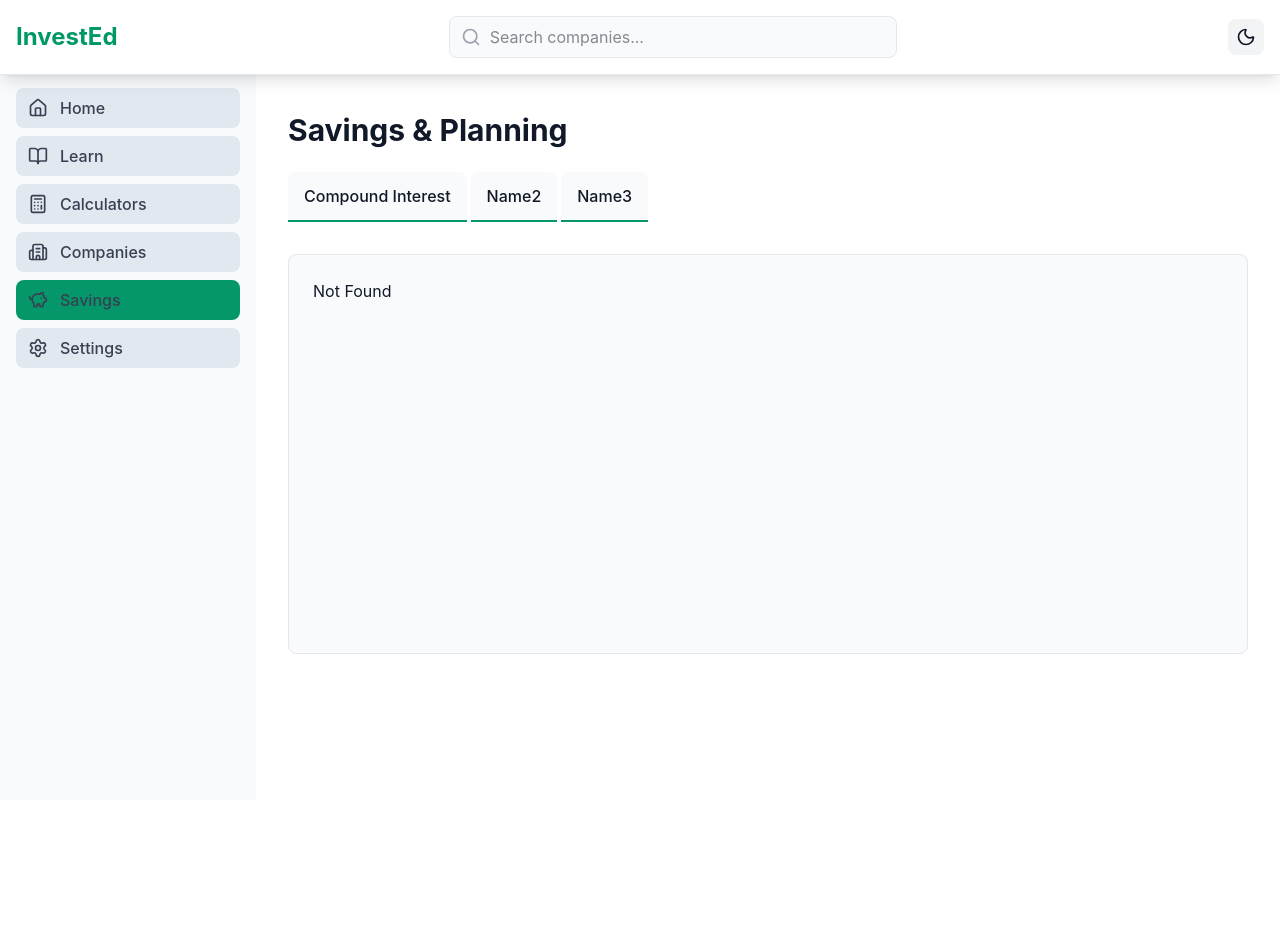
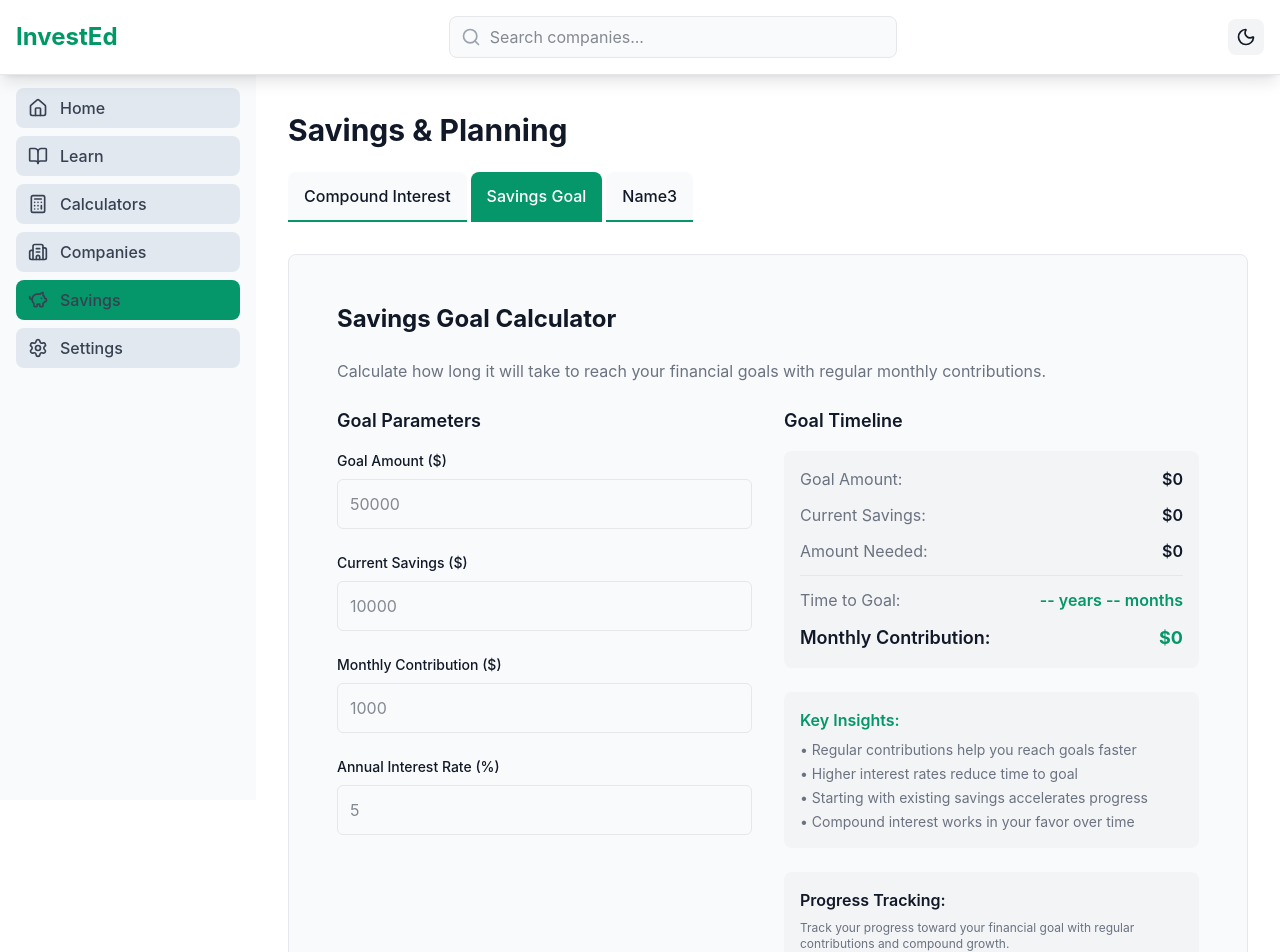
Before and after one commit to samuel-kar/invest-ed, a React (Vite) app in the folder frontend/: page /savings/savings-goal in a window 1280 px wide. Before the commit this address had no page. Shown: the top 952 px of the page. Before the commit the page ends 880 px from the top, so only its background shows below. Built offline with nearby package versions, Linux system fonts and the light colour scheme.

Commit message:
setting up new savings goal tab in savings route

```diff
--- a/frontend/src/routeTree.gen.ts
+++ b/frontend/src/routeTree.gen.ts
@@ -15,8 +15,8 @@ import { Route as LearnRouteImport } from './routes/learn'
 import { Route as CompaniesRouteImport } from './routes/companies'
 import { Route as CalculatorsRouteImport } from './routes/calculators'
 import { Route as IndexRouteImport } from './routes/index'
+import { Route as SavingsSavingsGoalRouteImport } from './routes/savings/savings-goal'
 import { Route as SavingsName3RouteImport } from './routes/savings/Name3'
-import { Route as SavingsName2RouteImport } from './routes/savings/Name2'
 import { Route as SavingsCompoundInterestRouteImport } from './routes/savings/CompoundInterest'
 
 const SettingsRoute = SettingsRouteImport.update({
@@ -49,14 +49,14 @@ const IndexRoute = IndexRouteImport.update({
   path: '/',
   getParentRoute: () => rootRouteImport,
 } as any)
+const SavingsSavingsGoalRoute = SavingsSavingsGoalRouteImport.update({
+  id: '/savings-goal',
+  path: '/savings-goal',
+  getParentRoute: () => SavingsRoute,
+} as any)
 const SavingsName3Route = SavingsName3RouteImport.update({
   id: '/Name3',
   path: '/Name3',
-  getParentRoute: () => SavingsRoute,
-} as any)
-const SavingsName2Route = SavingsName2RouteImport.update({
-  id: '/Name2',
-  path: '/Name2',
   getParentRoute: () => SavingsRoute,
 } as any)
 const SavingsCompoundInterestRoute = SavingsCompoundInterestRouteImport.update({
@@ -73,8 +73,8 @@ export interface FileRoutesByFullPath {
   '/savings': typeof SavingsRouteWithChildren
   '/settings': typeof SettingsRoute
   '/savings/CompoundInterest': typeof SavingsCompoundInterestRoute
-  '/savings/Name2': typeof SavingsName2Route
   '/savings/Name3': typeof SavingsName3Route
+  '/savings/savings-goal': typeof SavingsSavingsGoalRoute
 }
 export interface FileRoutesByTo {
   '/': typeof IndexRoute
@@ -84,8 +84,8 @@ export interface FileRoutesByTo {
   '/savings': typeof SavingsRouteWithChildren
   '/settings': typeof SettingsRoute
   '/savings/CompoundInterest': typeof SavingsCompoundInterestRoute
-  '/savings/Name2': typeof SavingsName2Route
   '/savings/Name3': typeof SavingsName3Route
+  '/savings/savings-goal': typeof SavingsSavingsGoalRoute
 }
 export interface FileRoutesById {
   __root__: typeof rootRouteImport
@@ -96,8 +96,8 @@ export interface FileRoutesById {
   '/savings': typeof SavingsRouteWithChildren
   '/settings': typeof SettingsRoute
   '/savings/CompoundInterest': typeof SavingsCompoundInterestRoute
-  '/savings/Name2': typeof SavingsName2Route
   '/savings/Name3': typeof SavingsName3Route
+  '/savings/savings-goal': typeof SavingsSavingsGoalRoute
 }
 export interface FileRouteTypes {
   fileRoutesByFullPath: FileRoutesByFullPath
@@ -109,8 +109,8 @@ export interface FileRouteTypes {
     | '/savings'
     | '/settings'
     | '/savings/CompoundInterest'
-    | '/savings/Name2'
     | '/savings/Name3'
+    | '/savings/savings-goal'
   fileRoutesByTo: FileRoutesByTo
   to:
     | '/'
@@ -120,8 +120,8 @@ export interface FileRouteTypes {
     | '/savings'
     | '/settings'
     | '/savings/CompoundInterest'
-    | '/savings/Name2'
     | '/savings/Name3'
+    | '/savings/savings-goal'
   id:
     | '__root__'
     | '/'
@@ -131,8 +131,8 @@ export interface FileRouteTypes {
     | '/savings'
     | '/settings'
     | '/savings/CompoundInterest'
-    | '/savings/Name2'
     | '/savings/Name3'
+    | '/savings/savings-goal'
   fileRoutesById: FileRoutesById
 }
 export interface RootRouteChildren {
@@ -188,18 +188,18 @@ declare module '@tanstack/react-router' {
       preLoaderRoute: typeof IndexRouteImport
       parentRoute: typeof rootRouteImport
     }
+    '/savings/savings-goal': {
+      id: '/savings/savings-goal'
+      path: '/savings-goal'
+      fullPath: '/savings/savings-goal'
+      preLoaderRoute: typeof SavingsSavingsGoalRouteImport
+      parentRoute: typeof SavingsRoute
+    }
     '/savings/Name3': {
       id: '/savings/Name3'
       path: '/Name3'
       fullPath: '/savings/Name3'
       preLoaderRoute: typeof SavingsName3RouteImport
-      parentRoute: typeof SavingsRoute
-    }
-    '/savings/Name2': {
-      id: '/savings/Name2'
-      path: '/Name2'
-      fullPath: '/savings/Name2'
-      preLoaderRoute: typeof SavingsName2RouteImport
       parentRoute: typeof SavingsRoute
     }
     '/savings/CompoundInterest': {
@@ -214,14 +214,14 @@ declare module '@tanstack/react-router' {
 
 interface SavingsRouteChildren {
   SavingsCompoundInterestRoute: typeof SavingsCompoundInterestRoute
-  SavingsName2Route: typeof SavingsName2Route
   SavingsName3Route: typeof SavingsName3Route
+  SavingsSavingsGoalRoute: typeof SavingsSavingsGoalRoute
 }
 
 const SavingsRouteChildren: SavingsRouteChildren = {
   SavingsCompoundInterestRoute: SavingsCompoundInterestRoute,
-  SavingsName2Route: SavingsName2Route,
   SavingsName3Route: SavingsName3Route,
+  SavingsSavingsGoalRoute: SavingsSavingsGoalRoute,
 }
 
 const SavingsRouteWithChildren =
--- a/frontend/src/routes/savings.tsx
+++ b/frontend/src/routes/savings.tsx
@@ -39,7 +39,7 @@ function SavingsPage() {
               Compound Interest
             </Link>
             <Link
-              to="/savings/Name2"
+              to="/savings/savings-goal"
               className="px-4 py-2 rounded-t-lg font-medium transition-colors duration-200"
               style={{
                 backgroundColor: 'var(--bg-secondary)',
@@ -53,7 +53,7 @@ function SavingsPage() {
                 },
               }}
             >
-              Name2
+              Savings Goal
             </Link>
             <Link
               to="/savings/Name3"
--- a/frontend/src/routes/savings/Name2.tsx
+++ /dev/null
@@ -1,21 +0,0 @@
-import { createFileRoute } from '@tanstack/react-router'
-
-export const Route = createFileRoute('/savings/Name2')({
-  component: Name2Page,
-})
-
-function Name2Page() {
-  return (
-    <div>
-      <h2
-        className="text-2xl font-semibold mb-4"
-        style={{ color: 'var(--text-primary)' }}
-      >
-        Name2
-      </h2>
-      <p className="text-lg" style={{ color: 'var(--text-secondary)' }}>
-        Content coming soon...
-      </p>
-    </div>
-  )
-}
--- /dev/null
+++ b/frontend/src/routes/savings/savings-goal.tsx
@@ -0,0 +1,254 @@
+import { createFileRoute } from '@tanstack/react-router'
+
+export const Route = createFileRoute('/savings/savings-goal')({
+  component: SavingsGoalPage,
+})
+
+function SavingsGoalPage() {
+  return (
+    <div className="max-w-6xl mx-auto">
+      <div className="p-6">
+        <h2
+          className="text-2xl font-bold mb-6"
+          style={{ color: 'var(--text-primary)' }}
+        >
+          Savings Goal Calculator
+        </h2>
+        <p className="mb-6" style={{ color: 'var(--text-secondary)' }}>
+          Calculate how long it will take to reach your financial goals with
+          regular monthly contributions.
+        </p>
+
+        <div className="grid md:grid-cols-2 gap-8">
+          {/* Input Section */}
+          <div className="space-y-6">
+            <h3
+              className="text-lg font-semibold mb-4"
+              style={{ color: 'var(--text-primary)' }}
+            >
+              Goal Parameters
+            </h3>
+
+            <div>
+              <label
+                className="block text-sm font-medium mb-2"
+                style={{ color: 'var(--text-primary)' }}
+              >
+                Goal Amount ($)
+              </label>
+              <input
+                type="number"
+                className="w-full p-3 rounded-md transition-colors"
+                style={{
+                  backgroundColor: 'var(--bg-secondary)',
+                  border: '1px solid var(--border-color)',
+                  color: 'var(--text-primary)',
+                }}
+                min="0"
+                step="100"
+                placeholder="50000"
+              />
+            </div>
+
+            <div>
+              <label
+                className="block text-sm font-medium mb-2"
+                style={{ color: 'var(--text-primary)' }}
+              >
+                Current Savings ($)
+              </label>
+              <input
+                type="number"
+                className="w-full p-3 rounded-md transition-colors"
+                style={{
+                  backgroundColor: 'var(--bg-secondary)',
+                  border: '1px solid var(--border-color)',
+                  color: 'var(--text-primary)',
+                }}
+                min="0"
+                step="100"
+                placeholder="10000"
+              />
+            </div>
+
+            <div>
+              <label
+                className="block text-sm font-medium mb-2"
+                style={{ color: 'var(--text-primary)' }}
+              >
+                Monthly Contribution ($)
+              </label>
+              <input
+                type="number"
+                className="w-full p-3 rounded-md transition-colors"
+                style={{
+                  backgroundColor: 'var(--bg-secondary)',
+                  border: '1px solid var(--border-color)',
+                  color: 'var(--text-primary)',
+                }}
+                min="0"
+                step="50"
+                placeholder="1000"
+              />
+            </div>
+
+            <div>
+              <label
+                className="block text-sm font-medium mb-2"
+                style={{ color: 'var(--text-primary)' }}
+              >
+                Annual Interest Rate (%)
+              </label>
+              <input
+                type="number"
+                className="w-full p-3 rounded-md transition-colors"
+                style={{
+                  backgroundColor: 'var(--bg-secondary)',
+                  border: '1px solid var(--border-color)',
+                  color: 'var(--text-primary)',
+                }}
+                min="0"
+                max="100"
+                step="0.1"
+                placeholder="5"
+              />
+            </div>
+          </div>
+
+          {/* Results Section */}
+          <div className="space-y-6">
+            <h3
+              className="text-lg font-semibold mb-4"
+              style={{ color: 'var(--text-primary)' }}
+            >
+              Goal Timeline
+            </h3>
+
+            <div
+              className="p-4 rounded-lg"
+              style={{ backgroundColor: 'var(--bg-tertiary)' }}
+            >
+              <div className="space-y-3">
+                <div className="flex justify-between items-center">
+                  <span style={{ color: 'var(--text-secondary)' }}>
+                    Goal Amount:
+                  </span>
+                  <span
+                    className="font-semibold"
+                    style={{ color: 'var(--text-primary)' }}
+                  >
+                    $0
+                  </span>
+                </div>
+
+                <div className="flex justify-between items-center">
+                  <span style={{ color: 'var(--text-secondary)' }}>
+                    Current Savings:
+                  </span>
+                  <span
+                    className="font-semibold"
+                    style={{ color: 'var(--text-primary)' }}
+                  >
+                    $0
+                  </span>
+                </div>
+
+                <div className="flex justify-between items-center">
+                  <span style={{ color: 'var(--text-secondary)' }}>
+                    Amount Needed:
+                  </span>
+                  <span
+                    className="font-semibold"
+                    style={{ color: 'var(--text-primary)' }}
+                  >
+                    $0
+                  </span>
+                </div>
+
+                <hr style={{ borderColor: 'var(--border-color)' }} />
+
+                <div className="flex justify-between items-center">
+                  <span style={{ color: 'var(--text-secondary)' }}>
+                    Time to Goal:
+                  </span>
+                  <span
+                    className="font-semibold"
+                    style={{ color: 'var(--accent-color)' }}
+                  >
+                    -- years -- months
+                  </span>
+                </div>
+
+                <div className="flex justify-between items-center text-lg">
+                  <span
+                    className="font-semibold"
+                    style={{ color: 'var(--text-primary)' }}
+                  >
+                    Monthly Contribution:
+                  </span>
+                  <span
+                    className="font-bold"
+                    style={{ color: 'var(--accent-color)' }}
+                  >
+                    $0
+                  </span>
+                </div>
+              </div>
+            </div>
+
+            {/* Additional Information */}
+            <div
+              className="p-4 rounded-lg"
+              style={{ backgroundColor: 'var(--bg-tertiary)' }}
+            >
+              <h4
+                className="font-semibold mb-2"
+                style={{ color: 'var(--accent-color)' }}
+              >
+                Key Insights:
+              </h4>
+              <ul
+                className="text-sm space-y-1"
+                style={{ color: 'var(--text-secondary)' }}
+              >
+                <li>• Regular contributions help you reach goals faster</li>
+                <li>• Higher interest rates reduce time to goal</li>
+                <li>• Starting with existing savings accelerates progress</li>
+                <li>• Compound interest works in your favor over time</li>
+              </ul>
+            </div>
+
+            {/* Progress Information */}
+            <div
+              className="p-4 rounded-lg"
+              style={{ backgroundColor: 'var(--bg-tertiary)' }}
+            >
+              <h4
+                className="font-semibold mb-2"
+                style={{ color: 'var(--text-primary)' }}
+              >
+                Progress Tracking:
+              </h4>
+              <div
+                className="text-xs"
+                style={{ color: 'var(--text-secondary)' }}
+              >
+                <p className="mb-2">
+                  Track your progress toward your financial goal with regular
+                  contributions and compound growth.
+                </p>
+                <p
+                  className="text-xs mt-1"
+                  style={{ color: 'var(--text-muted)' }}
+                >
+                  The calculator considers your current savings, monthly
+                  contributions, and expected returns to determine the timeline.
+                </p>
+              </div>
+            </div>
+          </div>
+        </div>
+      </div>
+    </div>
+  )
+}
```
